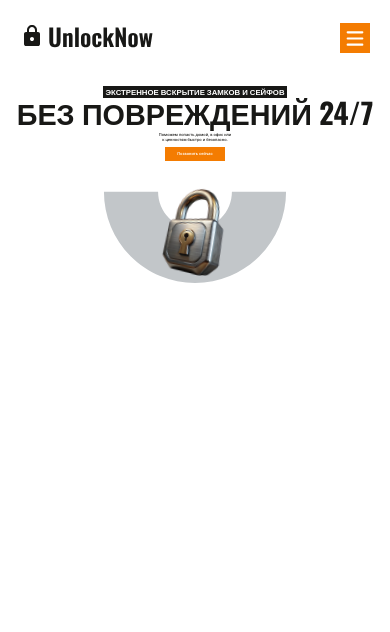
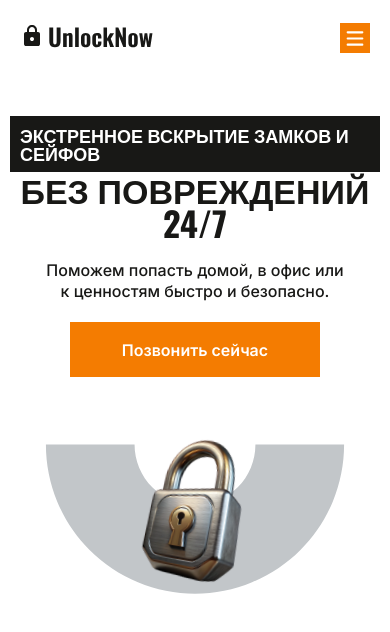
Before and after one commit to salohiddinovAsadbek/kworkproject1, a React (Create React App) app: page / in a window 390 px wide. Shown: the top 632 px of the page. Built offline with nearby package versions, Linux system fonts and the light colour scheme.

Commit message:
home media finished

```diff
--- a/src/sections/home.js
+++ b/src/sections/home.js
@@ -41,9 +41,14 @@ function Home() {
 
 function CallShow({ close, isAgree, checkAgree }) {
   return (
-    <div className="callShow">
+    <div className="callShow" onClick={close}>
       <div className="callShowWrapper">
-        <button onClick={close}>
+        <button
+          onClick={(e) => {
+            e.stopPropagation();
+            close();
+          }}
+        >
           <img src={close1} alt="closeIcon" />
         </button>
         <h1>
@@ -61,7 +66,10 @@ function CallShow({ close, isAgree, checkAgree }) {
             <img
               src={isAgree ? checkbox : checkboxEmpty}
               alt="checkbox"
-              onClick={checkAgree}
+              onClick={(e) => {
+                e.stopPropagation();
+                checkAgree();
+              }}
             />
             <p>
               Я согласен на обработку <span>Персональных данных</span>
--- a/src/style/home.css
+++ b/src/style/home.css
@@ -31,7 +31,7 @@
 .home > p:nth-child(3) {
   font-family: Inter, sans-serif;
   font-weight: 500;
-  font-size: calc(16 / 16 * 1vw);
+  font-size: calc(16 / 16 * 1vw); /*16*/
   line-height: calc(21 / 16 * 1vw);
   letter-spacing: 0%;
   text-align: center;
@@ -46,8 +46,8 @@
   color: white;
   font-family: Inter, sans-serif;
   font-weight: 600;
-  font-size: calc(16 / 16 * 1vw);
-  line-height: calc(16 / 16 * 1vw);
+  font-size: calc(16 / 16 * 1vw); /*16*/
+  line-height: calc(16 / 16 * 1vw); /*16*/
   letter-spacing: 0%;
   border: none;
   margin-top: calc(20 / 16 * 1vw);
@@ -127,13 +127,13 @@
 .callShowWrapper > p:nth-child(3) {
   font-family: Inter, sans-serif;
   font-weight: 500;
-  font-size: calc(16 / 16 * 1vw);
+  font-size: calc(16 / 16 * 1vw); /*16*/
   line-height: calc(21 / 16 * 1vw);
   letter-spacing: 0%;
   text-align: center;
   color: var(--font-color);
   width: calc(470 / 16 * 1vw);
-  margin-top: calc(16 / 16 * 1vw);
+  margin-top: calc(16 / 16 * 1vw); /*16*/
 }
 
 .detailForm {
@@ -148,10 +148,10 @@
   width: 100%;
   height: calc(53 / 16 * 1vw);
   border: none;
-  padding: 0 calc(16 / 16 * 1vw);
+  padding: 0 calc(16 / 16 * 1vw); /*16*/
   font-family: Inter, sans-serif;
   font-weight: 500;
-  font-size: calc(16 / 16 * 1vw);
+  font-size: calc(16 / 16 * 1vw); /*16*/
   line-height: calc(21 / 16 * 1vw);
   letter-spacing: 0%;
   color: var(--color-gray);
@@ -172,7 +172,7 @@
 .detailForm > div > p {
   font-family: Inter, sans-serif;
   font-weight: 500;
-  font-size: calc(16 / 16 * 1vw);
+  font-size: calc(16 / 16 * 1vw); /*16*/
   line-height: calc(21 / 16 * 1vw);
   letter-spacing: 0%;
 }
@@ -184,7 +184,7 @@
 .detailForm > input::placeholder {
   font-family: Inter, sans-serif;
   font-weight: 500;
-  font-size: calc(16 / 16 * 1vw);
+  font-size: calc(16 / 16 * 1vw); /*16*/
   line-height: calc(21 / 16 * 1vw);
   letter-spacing: 0%;
   color: var(--color-gray);
@@ -200,9 +200,250 @@
   color: white;
   font-family: Inter, sans-serif;
   font-weight: 600;
-  font-size: calc(16 / 16 * 1vw);
-  line-height: calc(16 / 16 * 1vw);
+  font-size: calc(16 / 16 * 1vw); /*16*/
+  line-height: calc(16 / 16 * 1vw); /*16*/
   letter-spacing: 0%;
   border: none;
-  margin-top: calc(16 / 16 * 1vw);
+  margin-top: calc(16 / 16 * 1vw); /*16*/
 }
+
+.leaveComment:hover {
+  background-color: var(--button-hover);
+  cursor: pointer;
+}
+
+@media only screen and (max-width: 768px) {
+  .home {
+    padding: calc(20 / 7.68 * 1vw);
+    padding-top: calc(60 / 7.68 * 1vw);
+  }
+
+  .home > p:first-child {
+    font-size: calc(32 / 7.68 * 1vw);
+    line-height: calc(32 / 7.68 * 1vw);
+    padding: calc(10 / 7.68 * 1vw);
+  }
+
+  .home > h1 {
+    font-size: calc(72 / 7.68 * 1vw);
+    line-height: calc(72 / 7.68 * 1vw);
+  }
+
+  .home > p:nth-child(3) {
+    font-size: calc(16 / 7.68 * 1vw); /*7.68*/
+    line-height: calc(21 / 7.68 * 1vw);
+    margin-top: calc(20 / 7.68 * 1vw);
+  }
+
+  .callNow {
+    width: calc(250 / 7.68 * 1vw);
+    height: calc(55 / 7.68 * 1vw);
+    font-size: calc(16 / 7.68 * 1vw); /*16*/
+    line-height: calc(16 / 7.68 * 1vw); /*16*/
+    margin-top: calc(20 / 7.68 * 1vw);
+  }
+
+  .home > img {
+    width: 100%;
+    height: calc(364 / 7.68 * 1vw);
+    margin-top: calc(40 / 7.68 * 1vw);
+  }
+
+  .callShow {
+    width: 100vw;
+    height: 100vh;
+    top: 0;
+    right: 0;
+    left: 0;
+    bottom: 0;
+  }
+
+  .callShowWrapper {
+    width: calc(600 / 7.68 * 1vw);
+    padding: calc(40 / 7.68 * 1vw);
+  }
+
+  .callShowWrapper > button:first-child {
+    width: calc(30 / 7.68 * 1vw);
+    height: calc(30 / 7.68 * 1vw);
+    top: calc(10 / 7.68 * 1vw);
+    right: calc(10 / 7.68 * 1vw);
+  }
+
+  .callShowWrapper > button:first-child > img {
+    width: calc(15 / 7.68 * 1vw);
+    height: calc(15 / 7.68 * 1vw);
+  }
+
+  .callShowWrapper > h1 {
+    width: calc(470 / 7.68 * 1vw);
+    font-size: calc(32 / 7.68 * 1vw);
+    line-height: calc(32 / 7.68 * 1vw);
+  }
+
+  .callShowWrapper > p:nth-child(3) {
+    font-size: calc(16 / 7.68 * 1vw); /*7.68*/
+    line-height: calc(21 / 7.68 * 1vw);
+    width: calc(470 / 7.68 * 1vw);
+    margin-top: calc(16 / 7.68 * 1vw); /*16*/
+  }
+
+  .detailForm {
+    gap: calc(8 / 7.68 * 1vw);
+    margin-top: calc(32 / 7.68 * 1vw);
+  }
+
+  .detailForm > input {
+    height: calc(53 / 7.68 * 1vw);
+    padding: 0 calc(16 / 7.68 * 1vw); /*16*/
+    font-size: calc(16 / 7.68 * 1vw); /*7.68*/
+    line-height: calc(21 / 7.68 * 1vw);
+  }
+
+  .detailForm > div {
+    gap: calc(8 / 7.68 * 1vw);
+  }
+
+  .detailForm > div > img {
+    width: calc(15 / 7.68 * 1vw);
+    height: calc(15 / 7.68 * 1vw);
+    cursor: pointer;
+  }
+
+  .detailForm > div > p {
+    font-size: calc(16 / 7.68 * 1vw); /*7.68*/
+    line-height: calc(21 / 7.68 * 1vw);
+  }
+
+  .detailForm > input::placeholder {
+    font-size: calc(16 / 7.68 * 1vw); /*7.68*/
+    line-height: calc(21 / 7.68 * 1vw);
+  }
+
+  .leaveComment {
+    height: calc(55 / 7.68 * 1vw);
+    font-size: calc(16 / 7.68 * 1vw); /*16*/
+    line-height: calc(16 / 7.68 * 1vw); /*16*/
+    margin-top: calc(16 / 7.68 * 1vw); /*16*/
+  }
+}
+
+@media only screen and (max-width: 768px) {
+  .home {
+    padding: calc(10 / 3.9 * 1vw);
+    padding-top: calc(40 / 3.9 * 1vw);
+  }
+
+  .home > p:first-child {
+    font-size: calc(18 / 3.9 * 1vw);
+    line-height: calc(18 / 3.9 * 1vw);
+    padding: calc(10 / 3.9 * 1vw);
+  }
+
+  .home > h1 {
+    font-size: calc(34 / 3.9 * 1vw);
+    line-height: calc(34 / 3.9 * 1vw);
+  }
+
+  .home > p:nth-child(3) {
+    font-size: calc(16 / 3.9 * 1vw); /*3.9*/
+    line-height: calc(21 / 3.9 * 1vw);
+    margin-top: calc(20 / 3.9 * 1vw);
+  }
+
+  .callNow {
+    width: calc(250 / 3.9 * 1vw);
+    height: calc(55 / 3.9 * 1vw);
+    font-size: calc(16 / 3.9 * 1vw); /*16*/
+    line-height: calc(16 / 3.9 * 1vw); /*16*/
+    margin-top: calc(20 / 3.9 * 1vw);
+  }
+
+  .home > img {
+    width: 100%;
+    height: calc(185 / 3.9 * 1vw);
+    margin-top: calc(40 / 3.9 * 1vw);
+  }
+
+  .callShow {
+    width: 100vw;
+    height: 100vh;
+    top: 0;
+    right: 0;
+    left: 0;
+    bottom: 0;
+    padding: 0 calc(10 / 3.9 * 1vw);
+  }
+
+  .callShowWrapper {
+    width: 100%;
+    padding: calc(60 / 3.9 * 1vw) calc(16 / 3.9 * 1vw);
+  }
+
+  .callShowWrapper > button:first-child {
+    width: calc(30 / 3.9 * 1vw);
+    height: calc(30 / 3.9 * 1vw);
+    top: calc(10 / 3.9 * 1vw);
+    right: calc(10 / 3.9 * 1vw);
+  }
+
+  .callShowWrapper > button:first-child > img {
+    width: calc(15 / 3.9 * 1vw);
+    height: calc(15 / 3.9 * 1vw);
+  }
+
+  .callShowWrapper > h1 {
+    width: 100%;
+    font-size: calc(24 / 3.9 * 1vw);
+    line-height: calc(24 / 3.9 * 1vw);
+  }
+
+  .callShowWrapper > p:nth-child(3) {
+    font-size: calc(16 / 3.9 * 1vw); /*3.9*/
+    line-height: calc(21 / 3.9 * 1vw);
+    width: 100%;
+    margin-top: calc(16 / 3.9 * 1vw); /*16*/
+  }
+
+  .detailForm {
+    gap: calc(8 / 3.9 * 1vw);
+    margin-top: calc(32 / 3.9 * 1vw);
+  }
+
+  .detailForm > input {
+    height: calc(53 / 3.9 * 1vw);
+    padding: 0 calc(16 / 3.9 * 1vw); /*16*/
+    font-size: calc(16 / 3.9 * 1vw); /*3.9*/
+    line-height: calc(21 / 3.9 * 1vw);
+  }
+
+  .detailForm > div {
+    gap: calc(8 / 3.9 * 1vw);
+    width: 100%;
+    justify-content: center;
+  }
+
+  .detailForm > div > img {
+    width: calc(15 / 3.9 * 1vw);
+    height: calc(15 / 3.9 * 1vw);
+  }
+
+  .detailForm > div > p {
+    font-size: calc(14 / 3.9 * 1vw); /*3.9*/
+    line-height: calc(18 / 3.9 * 1vw);
+    flex-direction: column;
+    width: calc(203 / 3.9 * 1vw);
+  }
+
+  .detailForm > input::placeholder {
+    font-size: calc(16 / 3.9 * 1vw); /*3.9*/
+    line-height: calc(21 / 3.9 * 1vw);
+  }
+
+  .leaveComment {
+    height: calc(55 / 3.9 * 1vw);
+    font-size: calc(16 / 3.9 * 1vw); /*16*/
+    line-height: calc(16 / 3.9 * 1vw); /*16*/
+    margin-top: calc(16 / 3.9 * 1vw); /*16*/
+  }
+}
--- a/src/style/navbar.css
+++ b/src/style/navbar.css
@@ -171,7 +171,6 @@ nav > a:hover {
     padding-top: calc(150 / 3.9 * 1vw);
     padding-bottom: calc(30 / 3.9 * 1vw);
     gap: calc(290 / 3.9 * 1vw);
-    background-color: green;
   }
 
   .menuNav {
```
